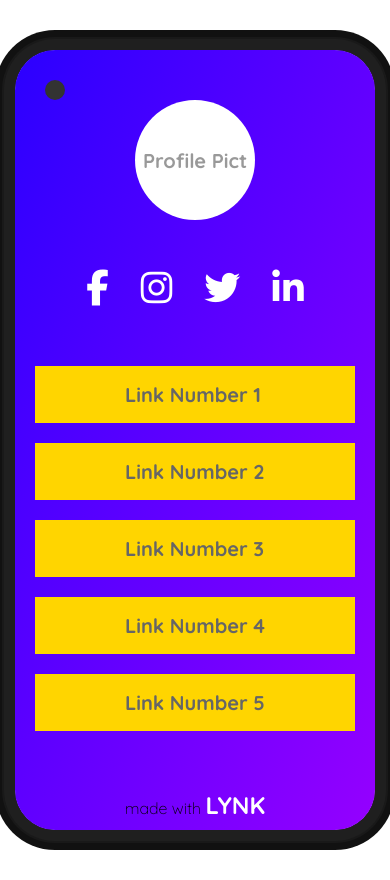
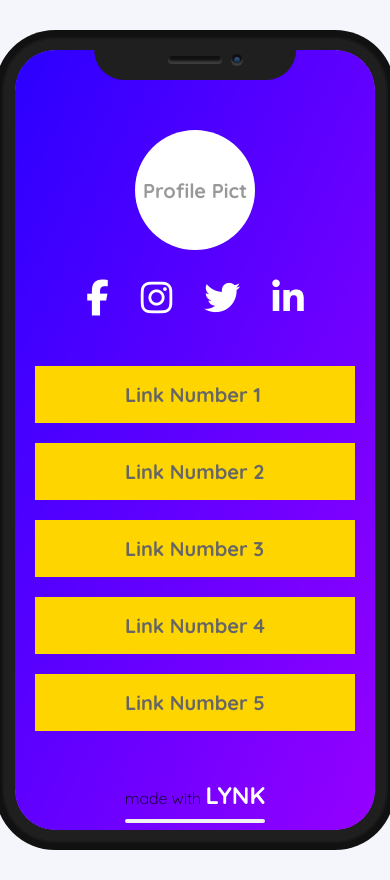
Before and after one commit to hanif-page/Lynk.id-Duplicate, a plain HTML site: page index.html in a window 390 px wide. Drawn offline with Linux system fonts and the light colour scheme.

Commit message:
change the phone mockup become an Iphone X mockup

```diff
--- a/index.html
+++ b/index.html
@@ -1,17 +1,18 @@
-<!-- Make a Lynk.id website duplicate inside a Phone Mockup -->
+<!-- Make a Lynk.id website duplicate inside an Iphone X Mockup -->
 <!DOCTYPE html>
 <html lang="en">
 <head>
     <meta charset="UTF-8">
     <meta http-equiv="X-UA-Compatible" content="IE=edge">
     <meta name="viewport" content="width=device-width, initial-scale=1.0">
-    <title>Lynk.Id</title>
+    <title>Lynk.Id ( Iphone X )</title>
     <script src="https://kit.fontawesome.com/33a03a8209.js" crossorigin="anonymous"></script>
     <link rel="stylesheet" href="style/style.css">
 </head>
 <body>
-    <div class="phone-mockup">
-        <div class="camera"></div>
+    <div class="iphone-x">
+        <i class="speaker">Speaker</i>
+        <b class="camera">Camera</b>
         <div class="profile">
             <div class="profile-pict"><p>Profile Pict</p></div>
             <div >
--- a/style/style.css
+++ b/style/style.css
@@ -5,47 +5,97 @@
     margin: 0;
     box-sizing: border-box;
 }
-
 body {
     font-family: 'Quicksand', sans-serif;
     font-weight: bold;
+    background: #f4f6fc;
 }
-
 a {
     text-decoration: none;
     color: inherit;
 }
+li {list-style: none}
 
-li {
-    list-style: none;
-}
-
-/* the phone */
-.phone-mockup {
+/*                          The Phone Style                         */
+.iphone-x {
+    position: relative;
+    margin: 50px auto;
     width: 360px;
     height: 780px;
+    border-radius: 40px;
     box-shadow: 0px 0px 0px 11px #1f1f1f, 0px 0px 0px 13px #191919, 0px 0px 0px 20px #111;
-    margin: 50px auto;
-    border-radius: 40px;
+
+    /* Content Inside the Phone */
     background-image: linear-gradient(to bottom right, rgb(43, 0, 255), rgb(149, 0, 255));
-    position: relative;
     display: flex;
     justify-content: space-between;
     align-items: center;
     flex-direction: column;
 }
+.iphone-x:before, .iphone-x:after {
+    content: "";
+    position: absolute;
+    left: 50%;
+    transform: translateX(-50%);
+}
+.iphone-x:after {
+    bottom: 7px;
+    width: 140px;
+    height: 4px;
+    background-color: #f2f2f2;
+    border-radius: 10px;
+}
+.iphone-x:before {
+    top: 0px;
+    width: 56%;
+    height: 30px;
+    background-color: #1f1f1f;
+    border-radius: 0px 0px 40px 40px;
+    }
+.iphone-x i.speaker,
+.iphone-x b.camera {
+    position: absolute;
+    display: block;
+    color: transparent;
+}
+.iphone-x i.speaker {
+    top: 0px;
+    left: 50%;
+    transform: translate(-50%, 6px);
+    height: 8px;
+    width: 15%;
+    background-color: #101010;
+    border-radius: 8px;
+    box-shadow: inset 0px -3px 3px 0px rgba(255, 255, 255, 0.2);
+}
+.iphone-x b.camera {
+    left: 10%;
+    top: 0px;
+    transform: translate(180px, 4px);
+    width: 12px;
+    height: 12px;
+    background-color: #101010;
+    border-radius: 12px;
+    box-shadow: inset 0px -3px 2px 0px rgba(255, 255, 255, 0.2);
+}
+.iphone-x b.camera:after {
+    content: "";
+    position: absolute;
+    background-color: #2d4d76;
+    width: 6px;
+    height: 6px;
+    top: 2px;
+    left: 2px;
+    top: 3px;
+    left: 3px;
+    display: block;
+    border-radius: 4px;
+    box-shadow: inset 0px -2px 2px rgba(0, 0, 0, 0.5);
+}
+/*                          The Phone Style                         */
 
-/* front camera */
-.camera {
-    width: 20px;
-    height: 20px;
-    border-radius: 100%;
-    background-color: #333;
-    position: absolute;
-    top: 30px;
-    left: 30px;
-}
 
+/* Content Style */
 .profile .profile-pict {
     width: 120px;
     height: 120px;
@@ -55,27 +105,23 @@ li {
     display: flex;
     align-items: center;
     justify-content: center;
-    margin: 50px auto;
+    margin: 80px auto 30px auto;
     font-size: 20px;
 }
-
 ul.connect {
     display: flex;
     justify-content: space-between;
 }
-
 .fab {
     font-size: 36px;
     padding: 0px 16px;
     color: #fff;
 }
-
 ul.button-bar {
     display: flex;
     flex-direction: column;
     min-height: 300px;
 }
-
 ul.button-bar li {
     background: rgb(255, 213, 0);
     color: #666;
@@ -83,9 +129,8 @@ ul.button-bar li {
     margin: 10px 0;
     padding: 16px 90px;
 }
-
 .made-with {
-    margin-bottom: 10px;
+    margin-bottom: 20px;
     font-weight: 300;
 }
 .made-with a .lynk {
```
